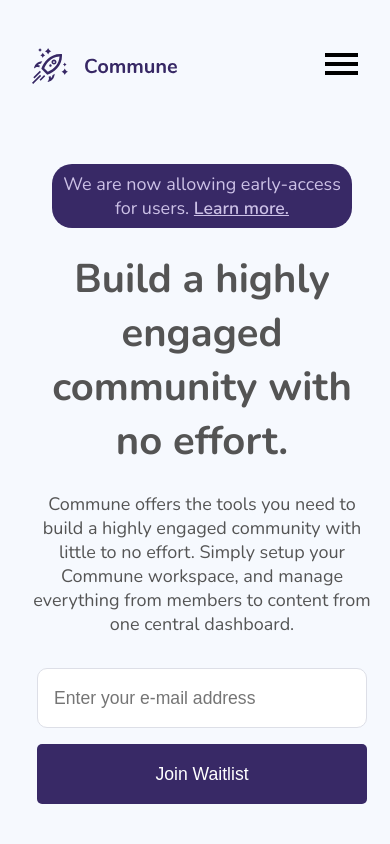
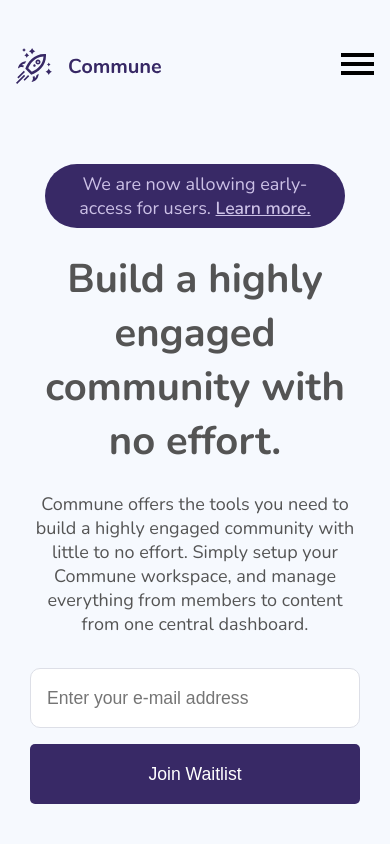
Before and after one commit to binayab99/Commune-Waitlist-Starter, a plain HTML site: page index.html in a window 390 px wide. Shown: the top 844 px of the page. Drawn offline with nearby package versions, Linux system fonts and the light colour scheme.

Commit message:
Responsive layout update

```diff
--- a/app/scss/style.scss
+++ b/app/scss/style.scss
@@ -49,6 +49,12 @@ h1 {
   margin: 0;
   width: clamp(300px, 80vw, 700px);
 }
+
+// p {
+//   @include breakpoint-down(small) {
+//     font-size: 0.9rem;
+//   }
+// }
 
 a {
   text-decoration: none;
@@ -110,7 +116,7 @@ button {
   }
 
   @include breakpoint-down(small) {
-    padding: 3rem 2rem;
+    padding: 3rem 1rem;
   }
 }
 
@@ -177,8 +183,8 @@ header {
         color: hsl(258, 43%, 83%);
         width: clamp(300px, 50vw, 520px);
         text-align: center;
-        padding: 0.5rem 0;
-        border-radius: 20px;
+        padding: 0.5rem 1rem;
+        border-radius: 2rem;
 
         @include breakpoint-down(medium) {
           margin: 0 auto;
@@ -192,7 +198,7 @@ header {
       }
 
       &:nth-of-type(2) {
-        width: clamp(340px, 60vw, 730px);
+        width: clamp(330px, 60vw, 730px);
 
         @include breakpoint-down(medium) {
           margin: 0 auto;
```
Also changed, not shown: dist/css/style.min.css, 1 other file.
